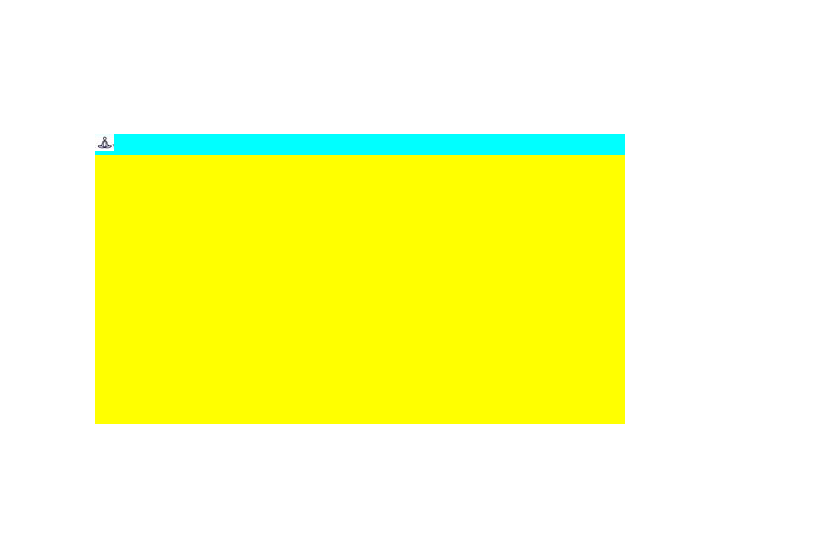
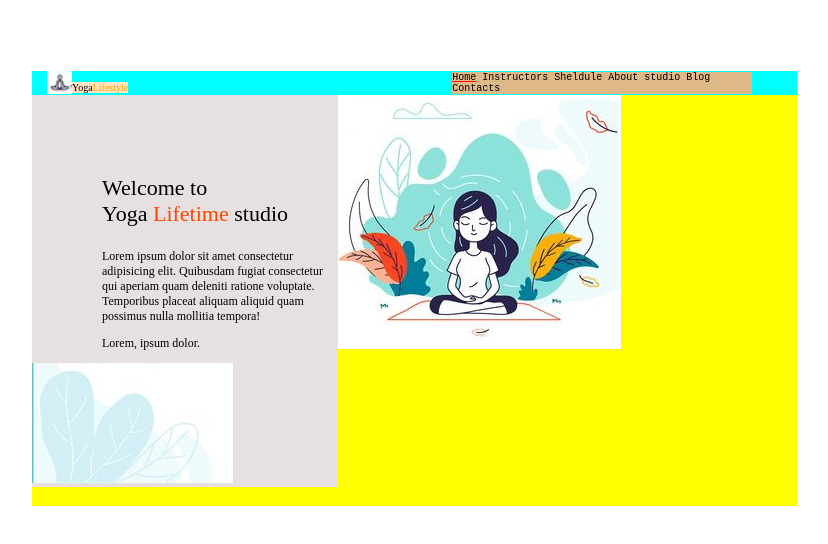
Before and after one commit to VytautasValutis/05-Yogayoga, a website: page index.html in a window 1280 px wide. Shown: the whole page, without its empty margins (292-1120 px from the left). Drawn offline with Linux system fonts and the light colour scheme.

Commit message:
Pradinis sudalinimas blokais

```diff
--- a/index.html
+++ b/index.html
@@ -9,26 +9,112 @@
 <body>
     <main style="
         background-color: yellow;
-        width: 530px;
-        height: 290px;
-        margin-top: 10%;
-        margin-left: 30%;
+        width: 765px;
+        height: 435px;
+        margin-top: 5%;
+        margin-left: 25%;
         display: inline-block;
         ">
 <!-- Virsutine eilute -->
     <header style="
         background-color: aqua;
+        display: inline-block;
         width: 100%;
         ">
         <img src="./minilogo.jpg" alt="Minilogo paveiksliukas"
             style="display: inline-block;
+            width: 25px;
+            margin-left: 15px;
+            float: left;
             ">
+        <p style="
+            background-color: bisque;
+            color: #000;
+            display: inline-block;
+            font-size: 10px;
+            margin-top: 11px;
+            margin-bottom: 0px;
+            ">
+            Yoga<span style="color: orange;">Lifestyle</span>
+        </p>
+        <p style="
+            background-color: burlywood;
+            color: #000;
+            font-family:monospace;
+            display: inline-block;
+            margin-bottom: 0px;
+            margin-left: 320px;
+            margin-top: 1px;
+            width: 300px;
+            font-size: 10px;
+            ">
+            <a href="#" style="
+                text-decoration: none;
+                color: #000;
+                text-decoration-line: underline;
+                text-decoration-color: red;
+                ">Home</a>
+            <a href="#" style="
+                text-decoration: none;
+                color: #000;
+                ">Instructors</a>
+            <a href="#" style="
+                text-decoration: none;
+                color: #000;
+                ">Sheldule</a>
+            <a href="#" style="
+                text-decoration: none;
+                color: #000;
+                ">About studio</a>
+            <a href="#" style="
+                text-decoration: none;
+                color: #000;
+                ">Blog</a>
+            <a href="#" style="
+                text-decoration: none;
+                color: #000;
+                ">Contacts</a>
+        </p>
     </header>
 <!-- Kaire dalis (Tekstai ir paveiksliukas)-->
-    <dev>
-
+    <dev style="
+        display: inline-block;
+        float: left;
+        width: 40%;
+        font-size: 12px;
+        background-color: rgb(230, 224, 224);
+        ">
+        <p style="
+            font-size: 22px;
+            display: inline-block;
+            margin-top: 80px;
+            margin-bottom: 0px;
+            margin-left: 70px;
+            ">
+            Welcome to
+        </p>
+        <p style="
+            font-size: 22px;
+            display: block;
+            margin-top: 0px;
+            margin-left: 70px;
+            ">
+            Yoga <span style="color: orangered;"> Lifetime </span> studio
+        </p>
+        <p style="
+            margin-left: 70px;
+            ">
+            Lorem ipsum dolor sit amet consectetur adipisicing elit. Quibusdam
+            fugiat consectetur qui aperiam quam deleniti ratione voluptate. Temporibus
+            placeat aliquam aliquid quam possimus nulla mollitia tempora!
+        </p>
+        <p style="margin-left: 70px;">
+            Lorem, ipsum dolor.
+        </p>
+        <img src="./Lapai.jpg" alt="Lapu paveiksliukas">
     </dev>
 <!-- Desine dalis (paveiksliukas) -->
+    <img src="./paveikslas1.jpg">
     </main>
 </body>
 </html>
```
